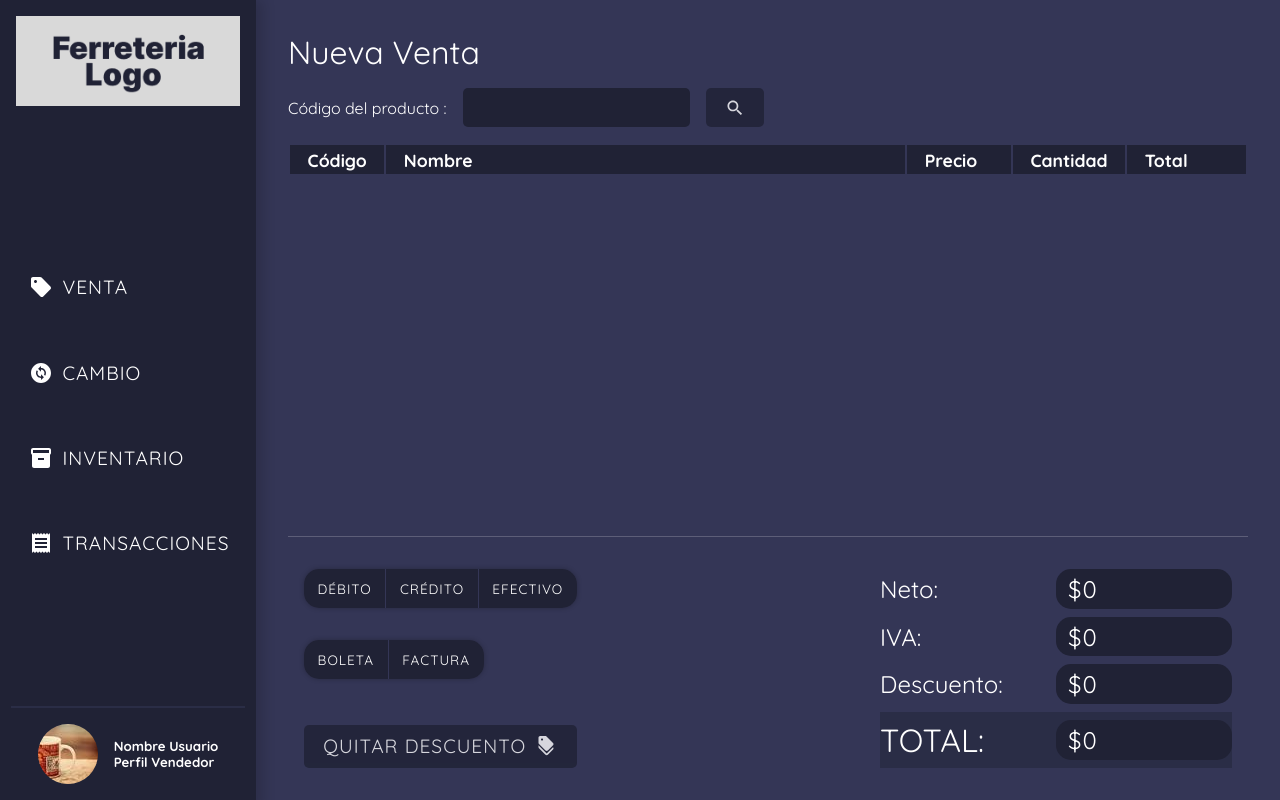
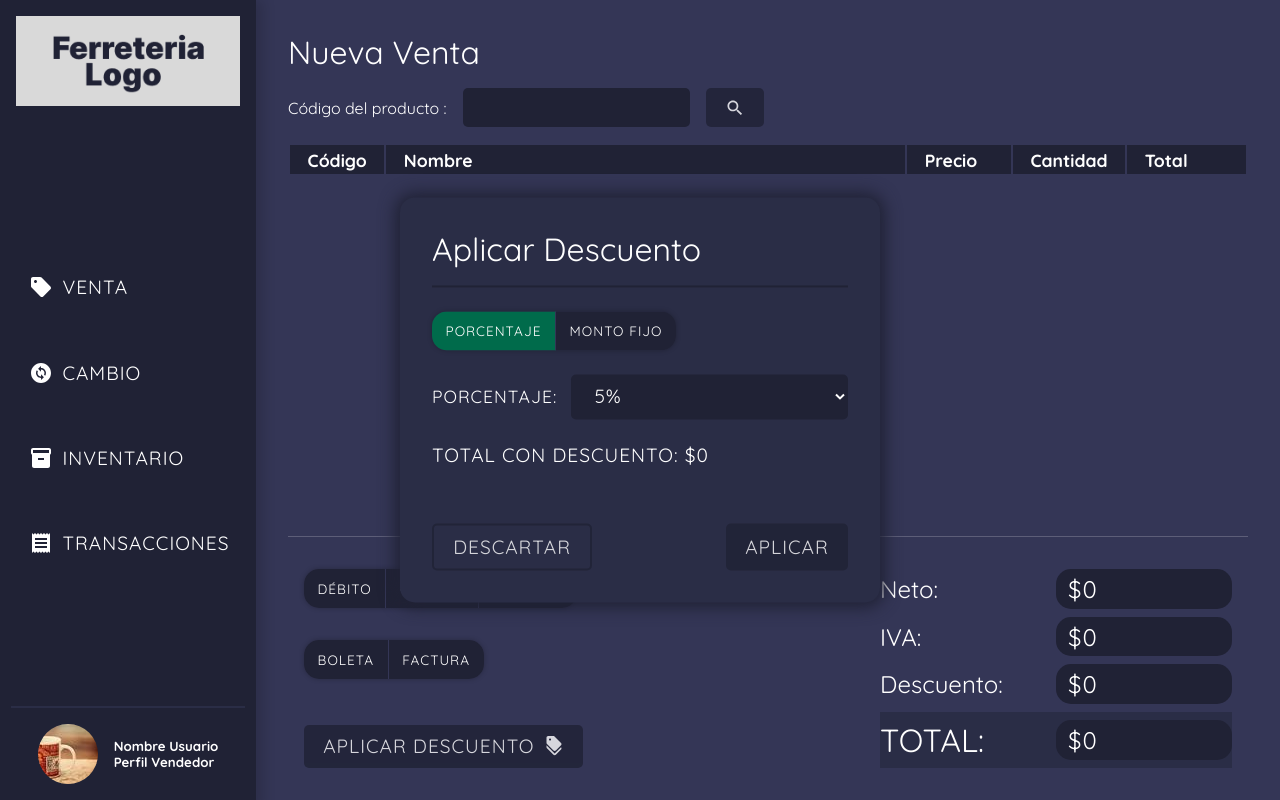
Before and after one commit to CristobalNPE/sistema-ventas-front, a React (Vite) app: page / in a window 1280 px wide. Both pictures are taken after a click on the button "APLICAR DESCUENTO". Built offline with nearby package versions, Linux system fonts and the light colour scheme.

Commit message:
implement apply discount modal/function

```diff
--- /dev/null
+++ b/src/components/Modal.jsx
@@ -0,0 +1,98 @@
+import React, {useState} from 'react';
+import '../styles/Modal.css'
+
+const Modal = (props) => {
+
+    const [discountType, setDiscountType] = useState({
+        type: "porcentaje"
+    })
+    const [discountAmount, setDiscountAmount] = useState(0)
+    const [discountPercent, setDiscountPercent] = useState(0)
+
+    function handleDiscountType(event) {
+        const {value} = event.target
+        setDiscountType({type: value})
+    }
+
+    function handleChange(event) {
+        const {value} = event.target
+        if (discountType.type === "monto-fijo") {
+            setDiscountAmount(value)
+        } else {
+            setDiscountPercent(value)
+            setDiscountAmount(Math.ceil(((props.total * value) / 100)))
+        }
+    }
+
+    return (
+        <div className={`modal ${!props.isDiscountModalVisible && `hidden`}`}>
+            <h1>Aplicar Descuento</h1>
+            <div className="radio">
+                <input
+                    onChange={handleDiscountType}
+                    value="porcentaje"
+                    checked={discountType.type === "porcentaje"}
+                    className="radio__input"
+                    name="discount-type"
+                    id="porcentaje"
+                    type="radio"
+                />
+                <label className="radio__label" htmlFor="porcentaje">Porcentaje</label>
+
+                <input
+                    onChange={handleDiscountType}
+                    value="monto-fijo"
+                    checked={discountType.type === "monto-fijo"}
+                    className="radio__input"
+                    name="discount-type"
+                    id="monto-fijo"
+                    type="radio"
+                />
+                <label className="radio__label" htmlFor="monto-fijo">Monto Fijo</label>
+            </div>
+
+            {discountType.type === "monto-fijo" ?
+                <div className="input-text">
+                    <label className="input-text__label" htmlFor="monto">Monto:</label>
+                    <input
+                        className="input-text__input"
+                        type="text"
+                        id="monto"
+                        name="discountAmount"
+                        value={discountAmount}
+                        onChange={handleChange}
+                    />
+                </div> :
+                <div className="input-text">
+                    <label className="input-text__label" htmlFor="porcentaje">Porcentaje:</label>
+                    <select
+                        className="input-text__input"
+                        id="porcentaje"
+                        name="porcentaje"
+                        value={discountPercent}
+                        onChange={handleChange}
+                    >
+                        <option value="5">5%</option>
+                        <option value="10">10%</option>
+                        <option value="15">15%</option>
+                        <option value="20">20%</option>
+                        <option value="25">25%</option>
+                        <option value="50">50%</option>
+                    </select>
+                </div>}
+            {/*<h2>Discount(test): ${discountAmount}</h2>*/}
+            <h2>Total con descuento: ${props.total - discountAmount}</h2>
+
+
+            <div className="buttons">
+                <button onClick={() => props.setIsDiscountModalVisible(false)} className="btn btn-secondary">Descartar
+                </button>
+                <button onClick={() => props.applyDiscount(discountAmount, props.setIsDiscountModalVisible(false))}
+                        className="btn">Aplicar
+                </button>
+            </div>
+        </div>
+    );
+};
+
+export default Modal;
--- a/src/pages/Venta.jsx
+++ b/src/pages/Venta.jsx
@@ -4,6 +4,8 @@ import CodeReader from '../components/CodeReader.jsx';
 import ProductsData from '../constants/productsData.js';
 import ItemList from '../components/ItemList.jsx';
 import DiscountIcon from '@mui/icons-material/Discount';
+import CancelOutlinedIcon from '@mui/icons-material/CancelOutlined';
+import Modal from '../components/Modal.jsx'
 
 const Venta = () => {
 
@@ -17,6 +19,8 @@ const Venta = () => {
         document: "Boleta",
         transaction: "Venta"
     })
+    const [isDiscountModalVisible, setIsDiscountModalVisible] = useState(false)
+
     const [isDiscountApplied, setIsDiscountApplied] = useState(false)
 
     const [inventory, setInventory] = useState(ProductsData)
@@ -61,12 +65,16 @@ const Venta = () => {
         ))
     }
 
-    function applyDiscount() {
+    function showDiscountModal(){
+        setIsDiscountModalVisible(true)
+    }
+
+    function applyDiscount(discountAmount) {
         setIsDiscountApplied(true)
         setVenta(prevState => (
             {
                 ...prevState,
-                discount: Math.ceil(prevState.total * 0.25)
+                discount: discountAmount
             }
         ))
     }
@@ -133,10 +141,10 @@ const Venta = () => {
 
 
                     {!isDiscountApplied ?
-                        <button onClick={applyDiscount} className="btn">Aplicar Descuento <DiscountIcon
+                        <button onClick={showDiscountModal} className="btn">Aplicar Descuento <DiscountIcon
                             fontSize={"small"}/></button> :
-                        <button onClick={removeDiscount} className="btn">Quitar Descuento <DiscountIcon
-                            fontSize={"small"}/></button>}
+                        <button onClick={removeDiscount} className="btn">Quitar Descuento <CancelOutlinedIcon
+                            color={"error"}/></button>}
 
                 </div>
                 <div className="panel__results">
@@ -160,6 +168,14 @@ const Venta = () => {
                 </div>
             </div>
 
+            <Modal
+                total={venta.total}
+                applyDiscount={applyDiscount}
+
+                isDiscountModalVisible={isDiscountModalVisible}
+                setIsDiscountModalVisible={setIsDiscountModalVisible}
+            />
+
         </div>
     );
 };
--- /dev/null
+++ b/src/styles/Modal.css
@@ -0,0 +1,40 @@
+
+.modal {
+    position: absolute;
+    top: 50%;
+    left: 50%;
+    transform: translate(-50%, -50%);
+    width: 30rem;
+    box-shadow: 0px 0px 16px 5px var(--secondary-color);
+
+    background-color: var(--secondary-color-hover);
+    border-radius: 15px;
+    padding: 2em;
+    display: flex;
+    flex-direction: column;
+    gap: 1.5em;
+
+
+}
+
+.buttons {
+    margin-top: 2em;
+    display: flex;
+    justify-content: space-between;
+}
+
+.modal > h1 {
+    border-bottom: 2px solid var(--secondary-color);
+    padding-bottom: .5em;
+}
+
+.modal > h2 {
+    text-transform: uppercase;
+    letter-spacing: 1px;
+    font-size: 1.2rem;
+}
+
+.hidden {
+    display: none;
+    visibility: hidden;
+}
--- a/src/styles/Pages.css
+++ b/src/styles/Pages.css
@@ -91,6 +91,10 @@ h2 {
 .btn:hover {
     opacity: 1;
 }
+.btn-secondary {
+    border: 2px solid var(--secondary-color);
+    background-color: transparent;
+}
 
 
 .radio {
@@ -127,3 +131,28 @@ h2 {
 .radio__input:checked + .radio__label {
     background: #006b4b;
 }
+.input-text {
+    display: flex;
+    gap: 1em;
+    align-items: center;
+}
+.input-text__label {
+    text-transform: uppercase;
+    min-width: 7em;
+    letter-spacing: 1px;
+    font-size: 1.1rem;
+}
+.input-text__input {
+    background-color: var(--secondary-color);
+    border: none;
+    border-radius: 5px;
+    font-size: 1.2rem;
+    color: var(--text-color-fff);
+    font-family: var(--font-primary);
+    padding: .5em 1em;
+    letter-spacing: 1px;
+    width: 100%;
+}
+option{
+  font-family: var(--font-primary);
+}
```
